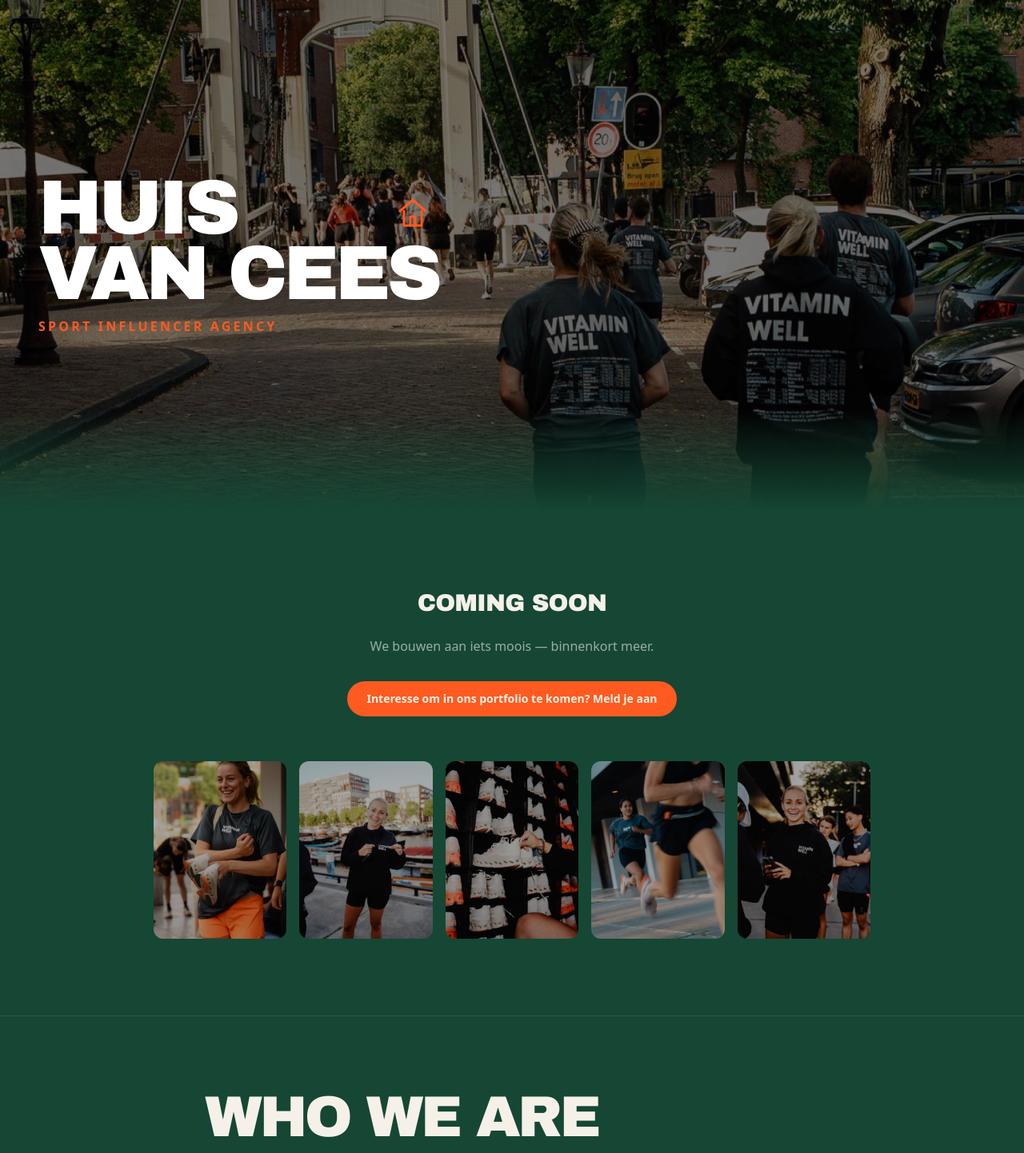
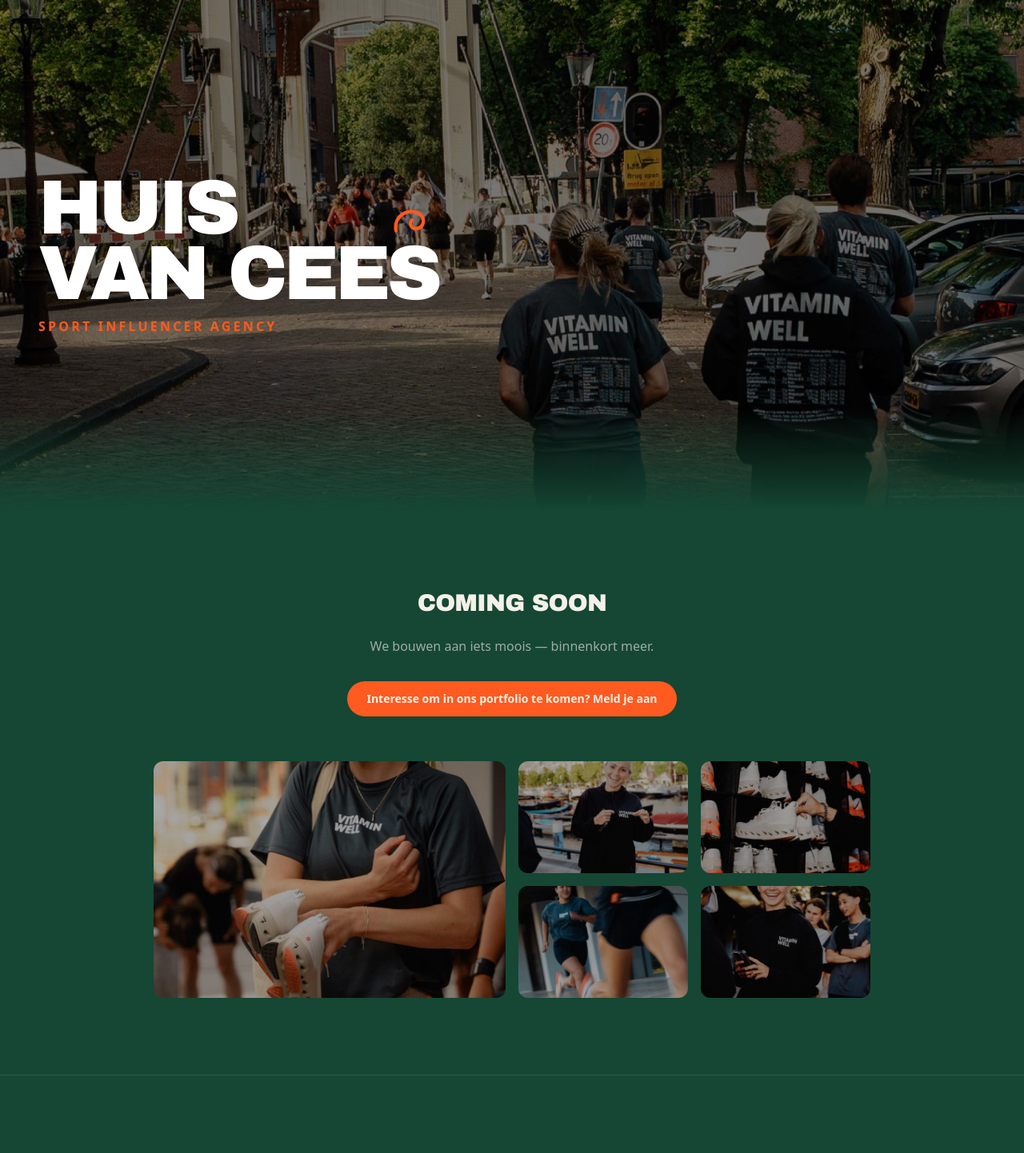
Before and after one commit to charlottetti2026/huis-van-cees, a React (Vite) app: page / in a window 1280 px wide. Shown: the top 1442 px of the page at 80% size. Built offline with nearby package versions, Linux system fonts and the light colour scheme.

Commit message:
Krul-flourish i.p.v. huisje, mozaïek-layout en snellere fly-in voor foto's

```diff
--- a/src/App.tsx
+++ b/src/App.tsx
@@ -8,10 +8,12 @@
   children,
   className = '',
   style,
+  duration = 700,
 }: {
   children: React.ReactNode
   className?: string
   style?: React.CSSProperties
+  duration?: number
 }) {
   const ref = useRef<HTMLDivElement>(null)
   const [visible, setVisible] = useState(false)
@@ -35,8 +37,8 @@
   return (
     <div
       ref={ref}
-      style={style}
-      className={`transition-all duration-700 ease-out ${
+      style={{ ...style, transitionDuration: `${duration}ms` }}
+      className={`transition-all ease-out ${
         visible ? 'translate-y-0 opacity-100' : 'translate-y-10 opacity-0'
       } ${className}`}
     >
@@ -48,27 +50,20 @@
 function HouseFlourish({ show }: { show: boolean }) {
   return (
     <svg
-      viewBox="0 0 48 48"
+      viewBox="0 0 40 40"
       fill="none"
-      className={`absolute left-1/2 h-[0.5em] w-[0.5em] -translate-x-1/2 transition-all duration-500 ease-out ${
-        show ? '-top-[0.62em] scale-100 opacity-100' : '-top-[0.3em] scale-50 opacity-0'
+      className={`absolute left-1/2 h-[0.55em] w-[0.55em] -translate-x-1/2 transition-all duration-500 ease-out ${
+        show ? '-top-[0.5em] scale-100 opacity-100 rotate-0' : '-top-[0.2em] scale-50 opacity-0 -rotate-12'
       }`}
       style={{ color: ORANGE }}
       aria-hidden="true"
     >
       <path
-        d="M8 22 24 8l16 14M13 22v18h22V22"
+        d="M4 26C2 12 16 4 26 10c6 4 5 13-2 14-5 1-8-4-5-8"
         stroke="currentColor"
-        strokeWidth="3"
+        strokeWidth="3.2"
         strokeLinecap="round"
-        strokeLinejoin="round"
-      />
-      <path
-        d="M21 40v-11h6v11"
-        stroke="currentColor"
-        strokeWidth="3"
-        strokeLinecap="round"
-        strokeLinejoin="round"
+        fill="none"
       />
     </svg>
   )
@@ -178,19 +173,28 @@
 ]
 
 function FlyInPhotos() {
+  const layout = [
+    'col-span-2 row-span-2',
+    'col-span-1 row-span-1',
+    'col-span-1 row-span-1',
+    'col-span-1 row-span-1',
+    'col-span-1 row-span-1',
+  ]
+
   return (
-    <div className="mt-14 grid w-full max-w-4xl grid-cols-2 gap-3 sm:grid-cols-5 sm:gap-4">
+    <div className="mt-14 grid w-full max-w-4xl auto-rows-[110px] grid-cols-4 gap-3 sm:auto-rows-[140px] sm:gap-4">
       {FLY_IN_PHOTOS.map((src, i) => (
         <Reveal
           key={src}
-          className={i === 0 ? 'col-span-2 sm:col-span-1' : ''}
-          style={{ transitionDelay: `${i * 150}ms` }}
+          className={layout[i]}
+          style={{ transitionDelay: `${i * 90}ms` }}
+          duration={400}
         >
           <img
             src={src}
             alt="Huis van Cees"
             style={{ filter: 'brightness(1.25) saturate(1.05)' }}
-            className="aspect-[3/4] w-full rounded-xl object-cover"
+            className="h-full w-full rounded-xl object-cover"
           />
         </Reveal>
       ))}
```
